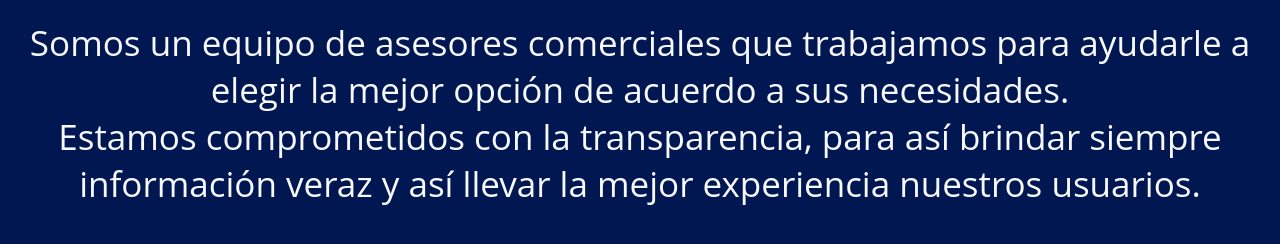
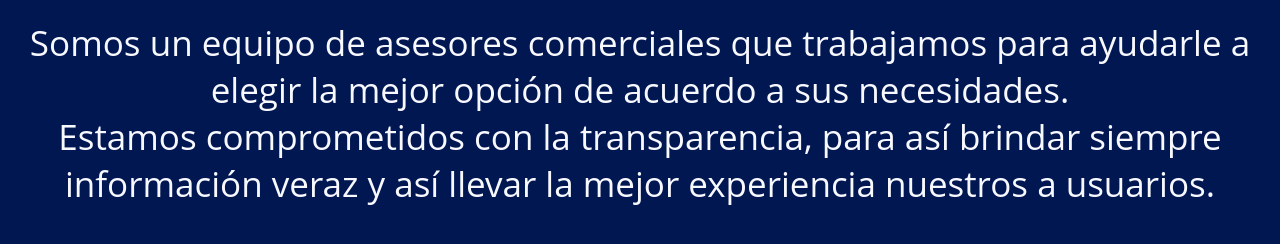
Before and after one commit to carlososoa/TuAsesorTigo, a plain HTML site: page quienesSomos.html in a window 1280 px wide. Shown: the part 204-448 px from the top of the page. Drawn offline with Linux system fonts and the light colour scheme.

Commit message:
Update quienesSomos.html
se corrige texto

```diff
--- a/quienesSomos.html
+++ b/quienesSomos.html
@@ -16,7 +16,7 @@
             <div class="contactanos">
                 <h2>Quienes Somos?</h2>
                 <p>Somos un equipo de asesores comerciales que trabajamos para ayudarle a elegir la mejor opción de acuerdo a sus necesidades.</p>
-                <p>Estamos comprometidos con la transparencia, para así brindar siempre información veraz y así llevar la mejor experiencia nuestros usuarios.</p>
+                <p>Estamos comprometidos con la transparencia, para así brindar siempre información veraz y así llevar la mejor experiencia nuestros a usuarios.</p>
             </div>
 
 
```
